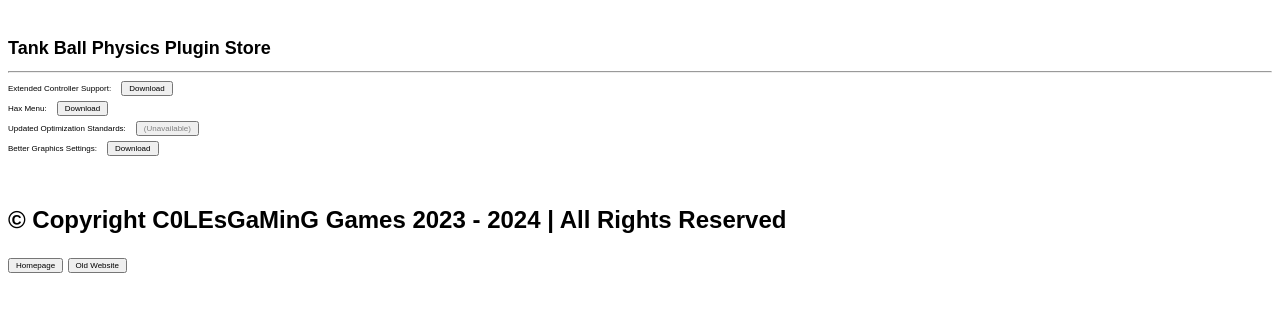
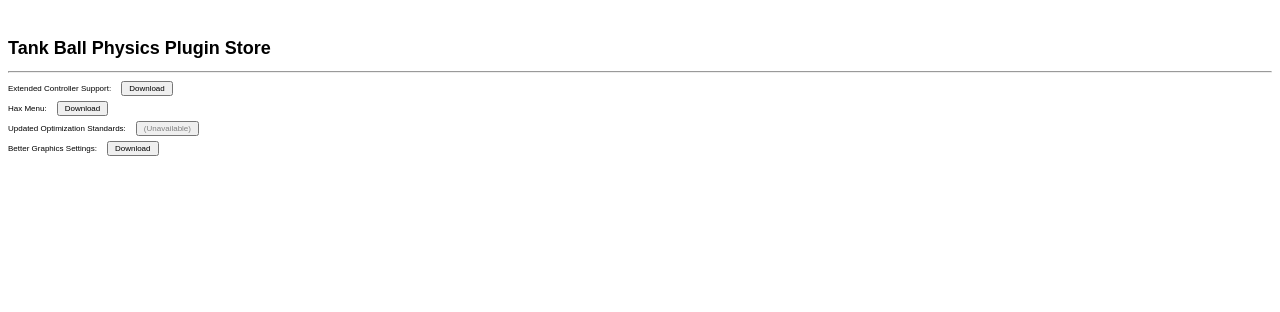
Before and after one commit to C0LEsGaMinGDEV/tbppluginstore, a plain HTML site: page clientfiles/tbpclientstore.html in a window 1280 px wide. Drawn offline with Linux system fonts and the light colour scheme.

Commit message:
Update tbpclientstore.html

```diff
--- a/clientfiles/tbpclientstore.html
+++ b/clientfiles/tbpclientstore.html
@@ -140,11 +140,4 @@
     <div class="ControllerSupport, poppins-medium" style="margin-top: 5px;"><p style="display: inline-block; margin: 0px;">Better Graphics Settings:</p><a style="margin: 10px;" href="/graphicsSupport.tbpplugin" onclick="showDownload()"><button>Download</button></a></div>
 </div>
 
-<div class="footer, poppins-medium" style="margin-top: 50px;">
-    <h2>© Copyright C0LEsGaMinG Games 2023 - 2024 | All Rights Reserved</h2>
-    <div class="inline-footer-buttons" style="display: inline-block;">
-        <a href="https://c0lesgamingdev.github.io/"><button>Homepage</button></a>
-        <a href="https://sites.google.com/view/c0lesgaming/home"><button>Old Website</button></a>
-    </div>
-</div>
 </body>
```
